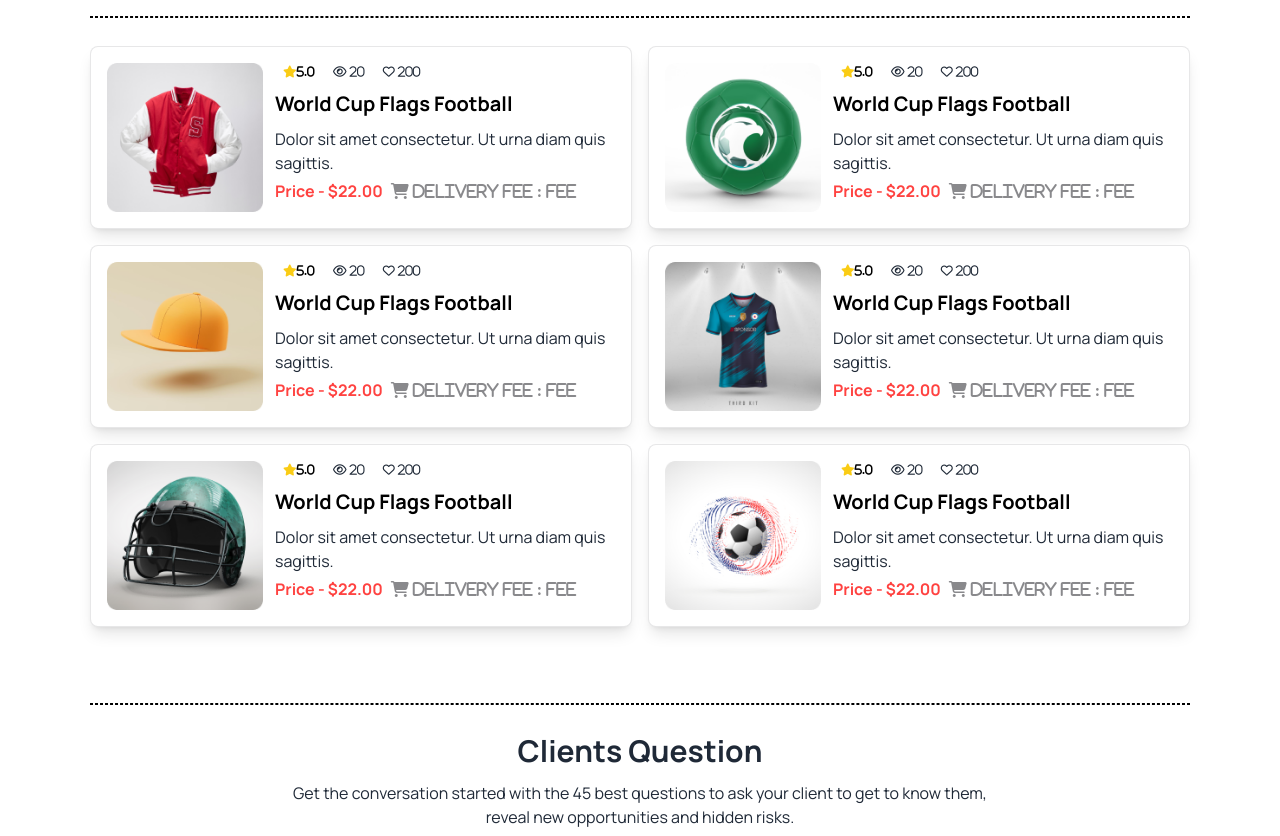
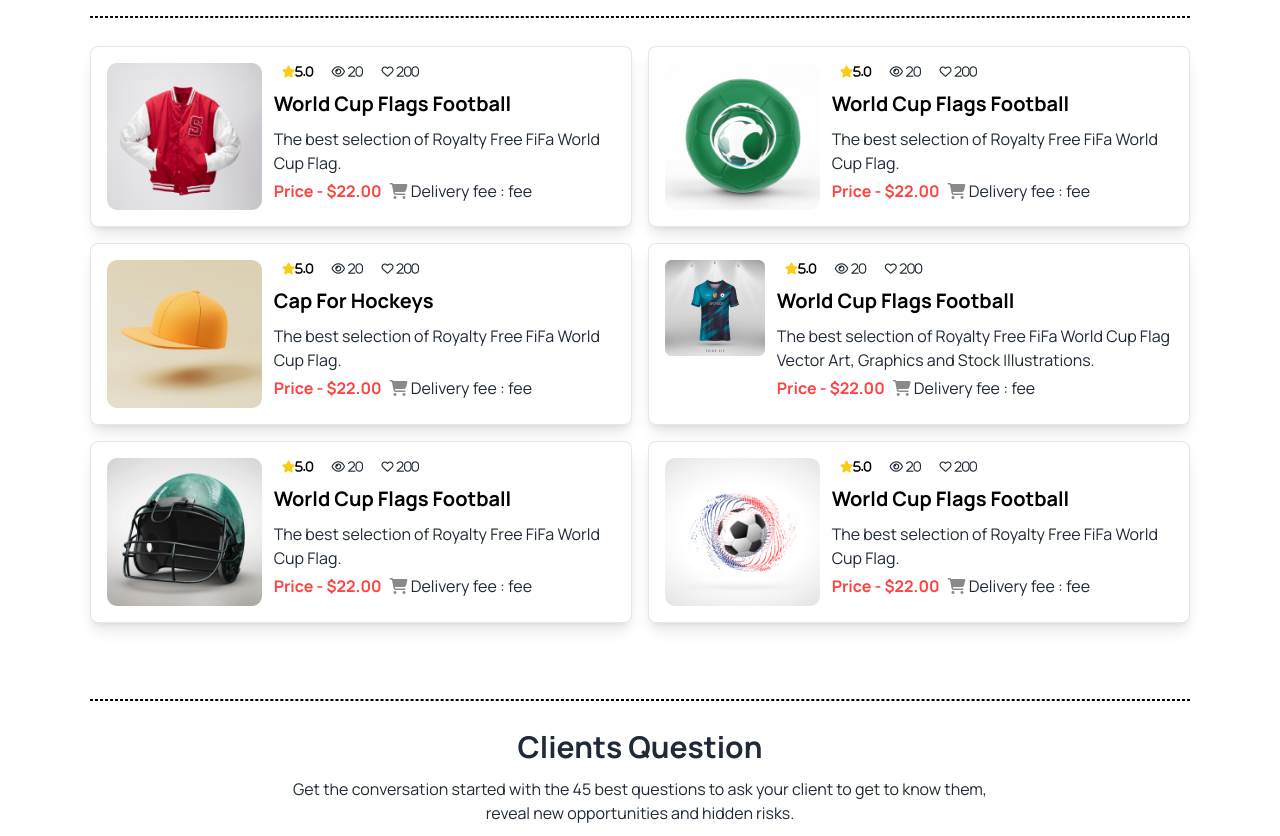
Before and after one commit to devmamunbd/assignment-3, a plain HTML site: page index.html in a window 1280 px wide. Shown: the part 2320-3156 px from the top of the page. Drawn offline with nearby package versions, Linux system fonts and the light colour scheme.

Commit message:
finish project

```diff
--- a/index.html
+++ b/index.html
@@ -246,15 +246,14 @@
                     </div>
                     <div class="titile">
                      <h1 class="text-black text-[20px] font-bold my-2">World Cup Flags Football</h1>
-                      <p>Dolor sit amet consectetur. Ut urna diam quis sagittis.</p>
+                      <p>The best selection of Royalty Free FiFa World Cup Flag.</p>
                     </div>
-                    <div class="price-sec flex flex-col md:flex-row lg:flex-row gap-2 my-1">
-                      <div class="price">
-                      <span class="text-[#FF4240] font-bold">Price - $22.00</span>
+                    <div class="price-sec ">
+                      <div class="price flex flex-col md:flex-row lg:flex-row gap-2 my-1">
+                      <h1 class="text-[#FF4240] font-bold">Price - $22.00</h1>
+                      <p><i class="fa-solid fa-cart-shopping capitalize text-[#1313187f]"></i> Delivery fee : fee</p>
                       </div>
-                      <div class="delivery">
-                        <a href=""><i class="fa-solid fa-cart-shopping capitalize text-[#1313187f]"> <span class="capitalize">Delivery fee : fee</span></i></a>
-                      </div>
+
                     </div>
                   </div>
                 </div>
@@ -272,15 +271,14 @@
                     </div>
                     <div class="titile">
                      <h1 class="text-black text-[20px] font-bold my-2">World Cup Flags Football</h1>
-                      <p>Dolor sit amet consectetur. Ut urna diam quis sagittis.</p>
+                      <p>The best selection of Royalty Free FiFa World Cup Flag.</p>
                     </div>
-                    <div class="price-sec flex flex-col md:flex-row lg:flex-row gap-2 my-1">
-                      <div class="price">
-                      <span class="text-[#FF4240] font-bold">Price - $22.00</span>
+                    <div class="price-sec ">
+                      <div class="price flex flex-col md:flex-row lg:flex-row gap-2 my-1">
+                      <h1 class="text-[#FF4240] font-bold">Price - $22.00</h1>
+                      <p><i class="fa-solid fa-cart-shopping capitalize text-[#1313187f]"></i> Delivery fee : fee</p>
                       </div>
-                      <div class="delivery">
-                        <a href=""><i class="fa-solid fa-cart-shopping capitalize text-[#1313187f]"> <span class="capitalize">Delivery fee : fee</span></i></a>
-                      </div>
+
                     </div>
                   </div>
                 </div>
@@ -296,16 +294,15 @@
                       <a href=""><i class="fa-regular fa-heart px-2">  200</i></a>
                     </div>
                     <div class="titile">
-                     <h1 class="text-black text-[20px] font-bold my-2">World Cup Flags Football</h1>
-                      <p>Dolor sit amet consectetur. Ut urna diam quis sagittis.</p>
+                     <h1 class="text-black text-[20px] font-bold my-2">Cap For Hockeys</h1>
+                      <p>The best selection of Royalty Free FiFa World Cup Flag.</p>
                     </div>
-                    <div class="price-sec flex flex-col md:flex-row lg:flex-row gap-2 my-1">
-                      <div class="price">
-                      <span class="text-[#FF4240] font-bold">Price - $22.00</span>
+                    <div class="price-sec ">
+                      <div class="price flex flex-col md:flex-row lg:flex-row gap-2 my-1">
+                      <h1 class="text-[#FF4240] font-bold">Price - $22.00</h1>
+                      <p><i class="fa-solid fa-cart-shopping capitalize text-[#1313187f]"></i> Delivery fee : fee</p>
                       </div>
-                      <div class="delivery">
-                        <a href=""><i class="fa-solid fa-cart-shopping capitalize text-[#1313187f]"> <span class="capitalize">Delivery fee : fee</span></i></a>
-                      </div>
+
                     </div>
                   </div>
                 </div>
@@ -323,15 +320,14 @@
                     </div>
                     <div class="titile">
                      <h1 class="text-black text-[20px] font-bold my-2">World Cup Flags Football</h1>
-                      <p>Dolor sit amet consectetur. Ut urna diam quis sagittis.</p>
+                      <p>The best selection of Royalty Free FiFa World Cup Flag Vector Art, Graphics and Stock Illustrations.</p>
                     </div>
-                    <div class="price-sec flex flex-col md:flex-row lg:flex-row gap-2 my-1">
-                      <div class="price">
-                      <span class="text-[#FF4240] font-bold">Price - $22.00</span>
+                    <div class="price-sec ">
+                      <div class="price flex flex-col md:flex-row lg:flex-row gap-2 my-1">
+                      <h1 class="text-[#FF4240] font-bold">Price - $22.00</h1>
+                      <p><i class="fa-solid fa-cart-shopping capitalize text-[#1313187f]"></i> Delivery fee : fee</p>
                       </div>
-                      <div class="delivery">
-                        <a href=""><i class="fa-solid fa-cart-shopping capitalize text-[#1313187f]"> <span class="capitalize">Delivery fee : fee</span></i></a>
-                      </div>
+
                     </div>
                   </div>
                 </div>
@@ -349,15 +345,14 @@
                     </div>
                     <div class="titile">
                      <h1 class="text-black text-[20px] font-bold my-2">World Cup Flags Football</h1>
-                      <p>Dolor sit amet consectetur. Ut urna diam quis sagittis.</p>
+                      <p>The best selection of Royalty Free FiFa World Cup Flag.</p>
                     </div>
-                    <div class="price-sec flex flex-col md:flex-row lg:flex-row gap-2 my-1">
-                      <div class="price">
-                      <span class="text-[#FF4240] font-bold">Price - $22.00</span>
+                    <div class="price-sec ">
+                      <div class="price flex flex-col md:flex-row lg:flex-row gap-2 my-1">
+                      <h1 class="text-[#FF4240] font-bold">Price - $22.00</h1>
+                      <p><i class="fa-solid fa-cart-shopping capitalize text-[#1313187f]"></i> Delivery fee : fee</p>
                       </div>
-                      <div class="delivery">
-                        <a href=""><i class="fa-solid fa-cart-shopping capitalize text-[#1313187f]"> <span class="capitalize">Delivery fee : fee</span></i></a>
-                      </div>
+
                     </div>
                   </div>
                 </div>
@@ -375,15 +370,14 @@
                     </div>
                     <div class="titile">
                      <h1 class="text-black text-[20px] font-bold my-2">World Cup Flags Football</h1>
-                      <p>Dolor sit amet consectetur. Ut urna diam quis sagittis.</p>
+                      <p>The best selection of Royalty Free FiFa World Cup Flag.</p>
                     </div>
-                    <div class="price-sec flex flex-col md:flex-row lg:flex-row gap-2 my-1">
-                      <div class="price">
-                      <span class="text-[#FF4240] font-bold">Price - $22.00</span>
+                    <div class="price-sec ">
+                      <div class="price flex flex-col md:flex-row lg:flex-row gap-2 my-1">
+                      <h1 class="text-[#FF4240] font-bold">Price - $22.00</h1>
+                      <p><i class="fa-solid fa-cart-shopping capitalize text-[#1313187f]"></i> Delivery fee : fee</p>
                       </div>
-                      <div class="delivery">
-                        <a href=""><i class="fa-solid fa-cart-shopping capitalize text-[#1313187f]"> <span class="capitalize">Delivery fee : fee</span></i></a>
-                      </div>
+
                     </div>
                   </div>
                 </div>
@@ -583,9 +577,9 @@
       <nav class="text-center md:text-left lg:text-left">
         <header class="py-3 text-2xl font-bold text-white">Get In Touch</header>
         <p class="mb-3">Other forms: got in touch; getting in touch; <br> gets in touch; gotten in touch. Definitions of get in touch. <br> verb. establish communication with someone.</p>
-        <a href=""><i class="fa-regular fa-envelope text-[#FF4240]">  <span class="text-[#FFFFFF] text-[10px]"> hockeys@support.com</span></i></a> <br>
-        <a href=""><i class="fa-solid fa-phone text-[#FF4240]">  <span class="text-[#FFFFFF] text-[10px]">
-           (+62) 123-321-543</span></i></a>
+       <h4> <i class="fa-regular fa-envelope text-[#FF4240]"></i> <span class="text-[#FFFFFF] text-[15px] ml-1">hockeys@support.com</span></h4>
+        <h4><i class="fa-solid fa-phone text-[#FF4240]"></i> <span class="text-[#FFFFFF] text-[15px] ml-1">
+          (+62) 123-321-543</span></h4>
       </nav>
      <div class="flex justify-center gap-14 md:gap-12 lg:gap-28">
       <nav class="space-y-4">
```
